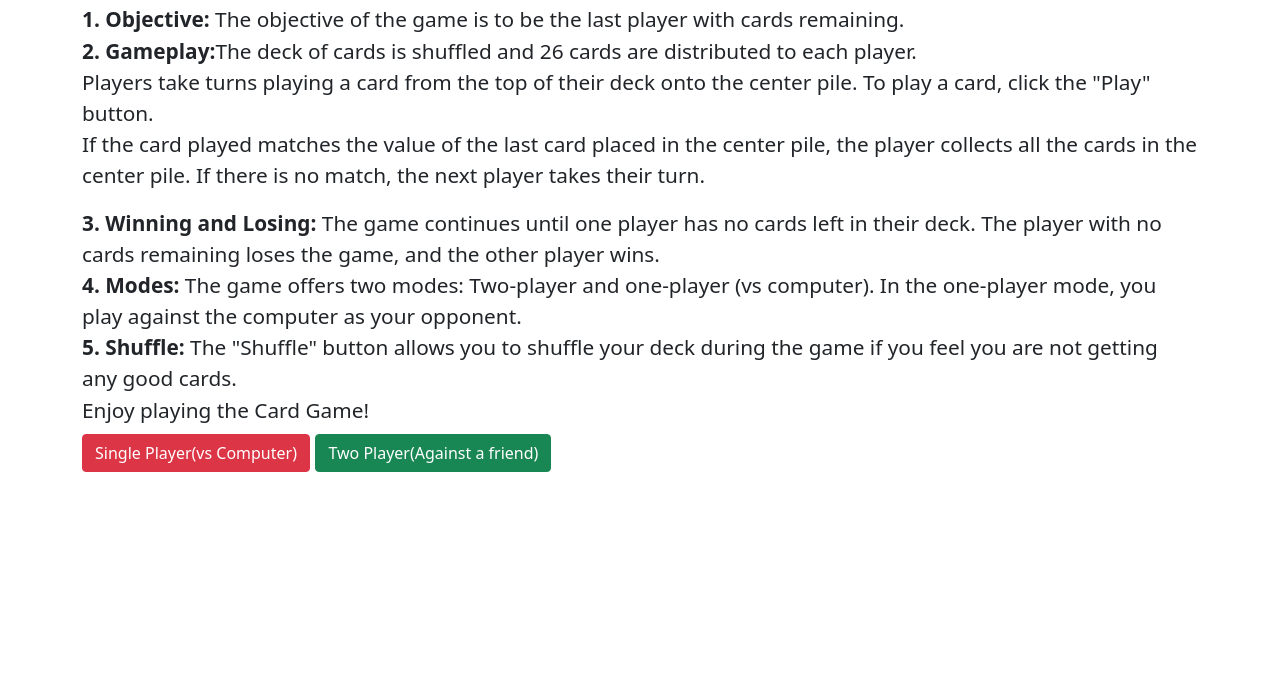
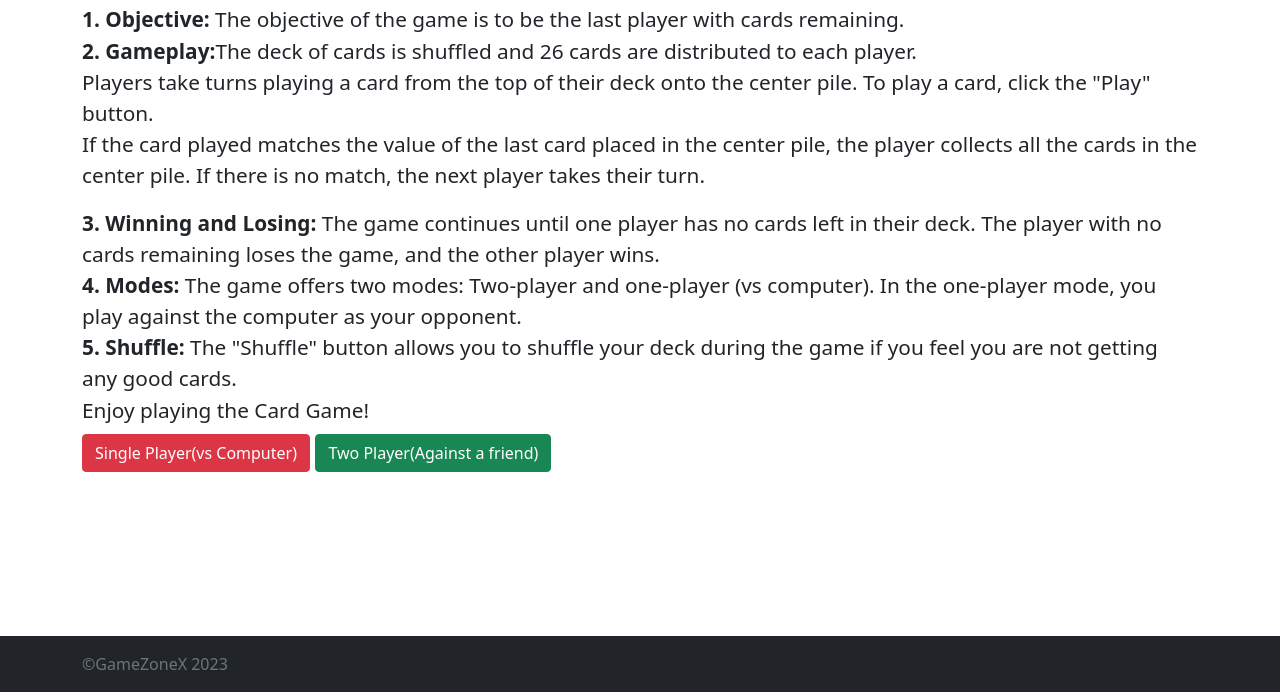
Before and after one commit to TeekshaHarish/GameZone, a plain HTML site: page cardgame/howtoplay.html in a window 1280 px wide. Shown: the part 108-800 px from the top of the page. Drawn offline with nearby package versions, Linux system fonts and the light colour scheme; files that its build step writes are made by us from their sources.

Commit message:
Adding footer

```diff
--- a/app_1.css
+++ b/app_1.css
@@ -60,7 +60,7 @@
     margin-bottom: 15px;
     margin-top: 20px;
     box-shadow: 9px 9px 6px lightblue;
-    min-height: 20rem;
+    min-height: 480px;
 }
 /* .cardimage{
     height:200px;
--- a/cardgame/howtoplay.html
+++ b/cardgame/howtoplay.html
@@ -42,5 +42,11 @@
             <button class="btn btn-success mt-2"><a class="links" href="2player.html">Two Player(Against a friend)</a></button>
         </div>
     </div>
+    <footer class="footer bg-dark py-3 mt-3 myFooter">
+        <div class="container">
+            <span class="text-muted text-light">&copy;GameZoneX 2023</span>
+        </div>
+
+    </footer>
 </body>
 </html>
--- a/htp.css
+++ b/htp.css
@@ -32,3 +32,8 @@
 .brand:hover{
     color:rgb(249, 235, 221);
 }
+.myFooter{
+    position: fixed;
+    bottom: 0;
+    width:100vw;
+}
```
Also changed, not shown: dinogame/howtoplay.html (+6 -0 lines), index.html (+6 -0 lines), snakegame/howtoplay.html (+6 -0 lines), tictactoe/howtoplay.html (+6 -0 lines).
